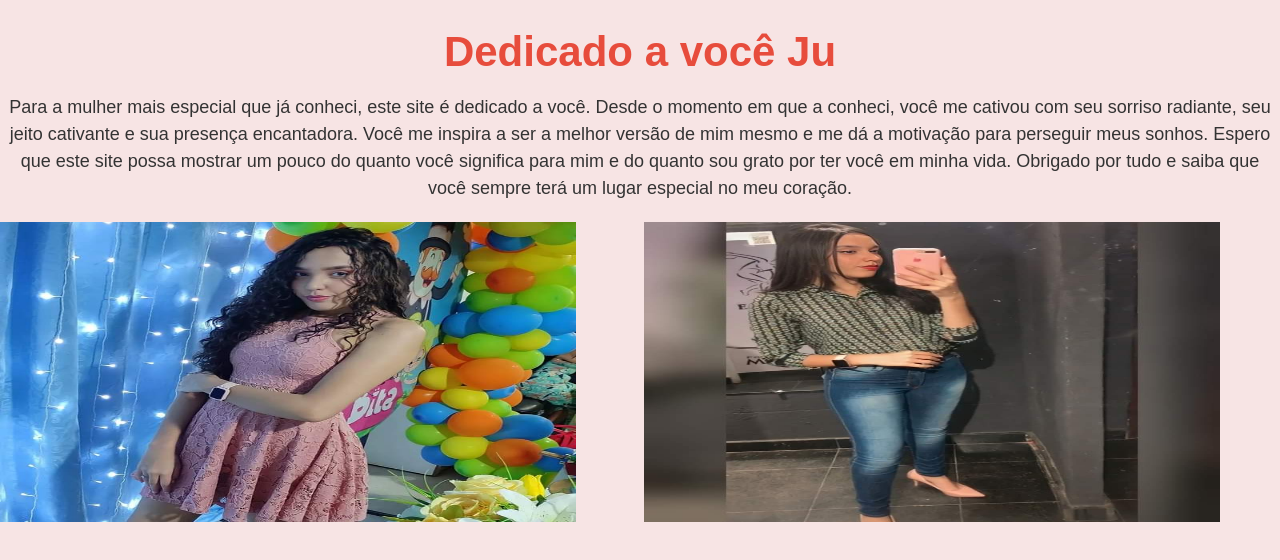
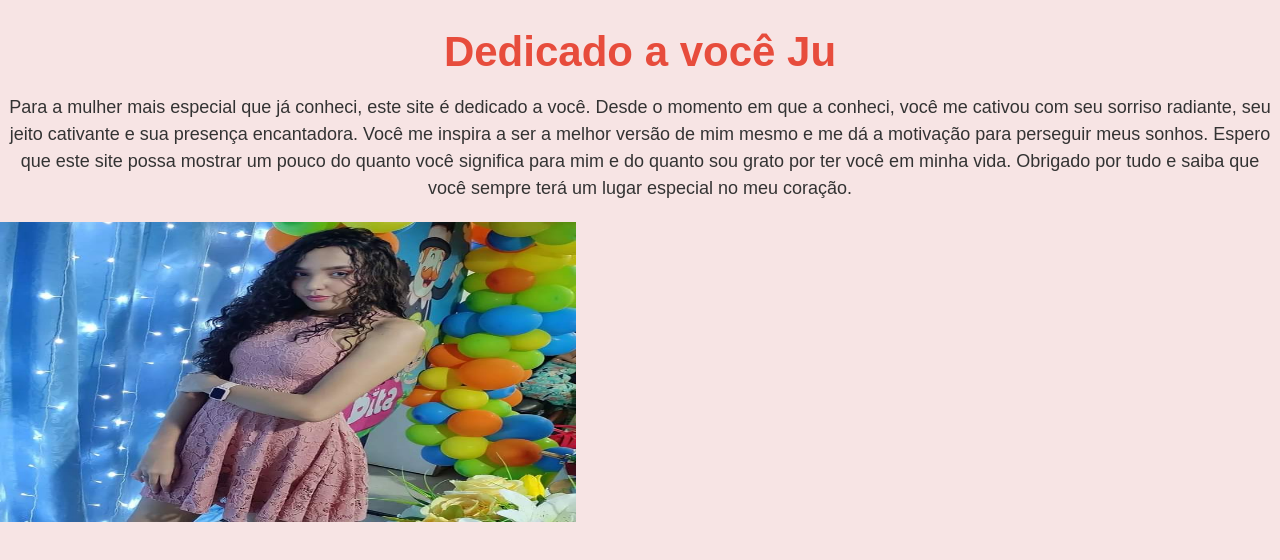
Before and after one commit to DUGELO/DUGELO.github.io, a plain HTML site: page pagina3.html in a window 1280 px wide. Drawn offline with Linux system fonts and the light colour scheme.

Commit message:
Update pagina3.html

```diff
--- a/pagina3.html
+++ b/pagina3.html
@@ -10,7 +10,6 @@
       <p class='txt1'>Para a mulher mais especial que já conheci, este site é dedicado a você. Desde o momento em que a conheci, você me cativou com seu sorriso radiante, seu jeito cativante e sua presença encantadora. Você me inspira a ser a melhor versão de mim mesmo e me dá a motivação para perseguir meus sonhos. Espero que este site possa mostrar um pouco do quanto você significa para mim e do quanto sou grato por ter você em minha vida. Obrigado por tudo e saiba que você sempre terá um lugar especial no meu coração.</p>
       <div class='fotosss'>
         <img class='image1' src='https://raw.githubusercontent.com/DUGELO/DUGELO.github.io/main/FB_IMG_1679847738079.jpg'>
-        <img class='image2'src='https://raw.githubusercontent.com/DUGELO/DUGELO.github.io/main/FB_IMG_1679847952732.jpg'>
       </div>
     </div>
   </body>
```
